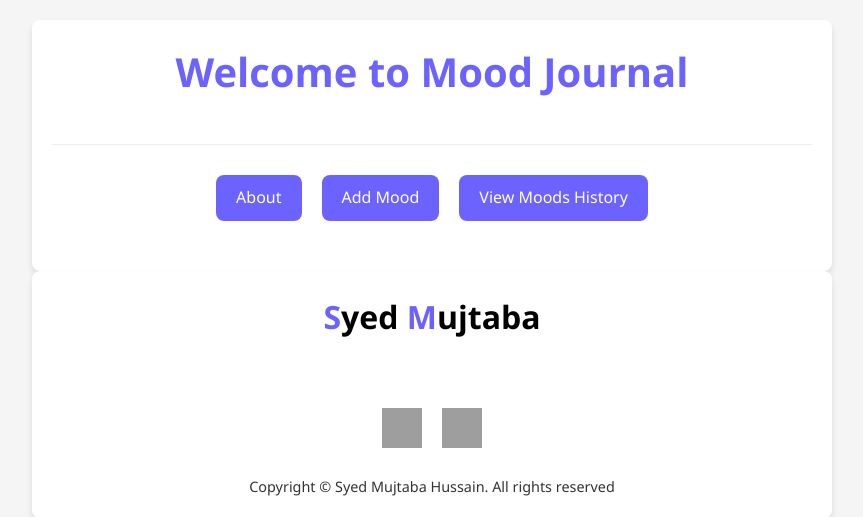
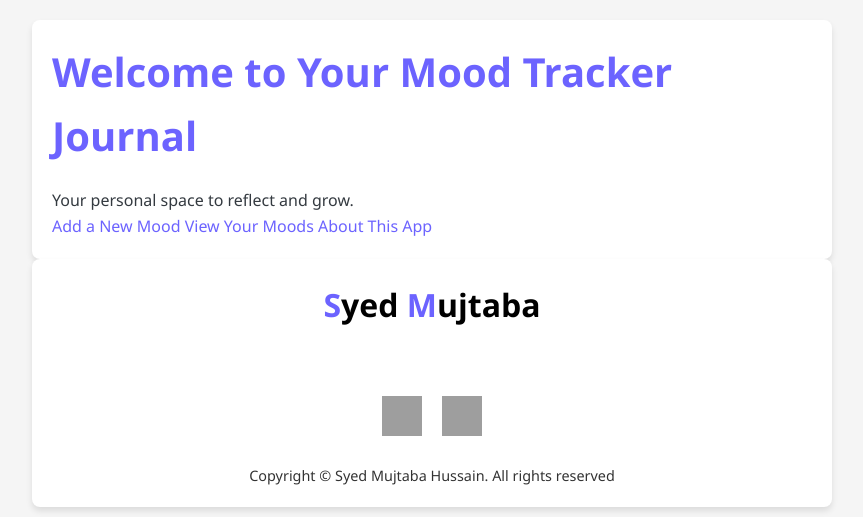
Before and after one commit to sayyedmujtaba/Mood-Tracker-Journal-App, a Flask app: page / in a window 1280 px wide. Shown: the top 517 px of the page, without its empty margins (208-1071 px from the left). Run offline with Flask 3, Linux system fonts and the light colour scheme; grey boxes are pictures that could not be loaded.

Commit message:
cooments

```diff
--- a/app.py
+++ b/app.py
@@ -2,18 +2,27 @@ from flask import Flask, render_template, request, redirect, url_for
 
 app = Flask(__name__)
 
+# A simple in-memory list to store mood entries.
+# Note: This data will be lost when the application restarts.
 moods = []
 
 @app.route("/")
 def home():
+    """Renders the main landing page."""
     return render_template("index.html")
 
 @app.route("/about")
 def about():
+    """Renders the about page with information about the app."""
     return render_template("about.html")
 
 @app.route("/add-mood", methods=["GET", "POST"])
 def add_mood():
+    """
+    Handles mood submission.
+    GET: Displays the form to add a new mood.
+    POST: Processes the submitted mood and adds it to the list.
+    """
     if request.method == "POST":
         mood = request.form["mood"]
         moods.append(mood)
@@ -22,7 +31,10 @@ def add_mood():
 
 @app.route("/moods")
 def show_moods():
+    """Displays all the moods that have been submitted."""
     return render_template("moods.html", moods=moods)
 
 if __name__ == "__main__":
+    # Runs the Flask application with the development server.
+    # debug=True enables auto-reloading and a debugger.
     app.run(debug=True)
--- a/templates/index.html
+++ b/templates/index.html
@@ -1,20 +1,26 @@
+<!--
+  This is the main landing page for the Mood Tracker Journal App.
+  It provides a welcome message and navigation to other pages.
+-->
 <!DOCTYPE html>
 <html lang="en">
 <head>
     <meta charset="UTF-8">
     <meta name="viewport" content="width=device-width, initial-scale=1.0">
-    <title>Mood Journal</title>
+    <title>Mood Tracker Home</title>
     <link rel="stylesheet" href="{{url_for('static', filename='style.css')}}">
 </head>
 <body>
+    <!-- Main container for the home page content -->
     <div class="container">
-        <header>
-            <h1>Welcome to Mood Journal</h1>
-        </header>
-        <nav class="nav-links">
-            <a href="/about">About</a>
-            <a href="/add-mood">Add Mood</a>
-            <a href="/moods">View Moods History</a>
+        <h1>Welcome to Your Mood Tracker Journal</h1>
+        <p>Your personal space to reflect and grow.</p>
+
+        <!-- Navigation links to other sections of the app -->
+        <nav>
+            <a href="{{ url_for('add_mood') }}">Add a New Mood</a>
+            <a href="{{ url_for('show_moods') }}">View Your Moods</a>
+            <a href="{{ url_for('about') }}">About This App</a>
         </nav>
     </div>
 
```
Also changed, not shown: templates/about.html (+10 -7 lines), templates/add_mood.html (+12 -8 lines), templates/moods.html (+17 -12 lines).
